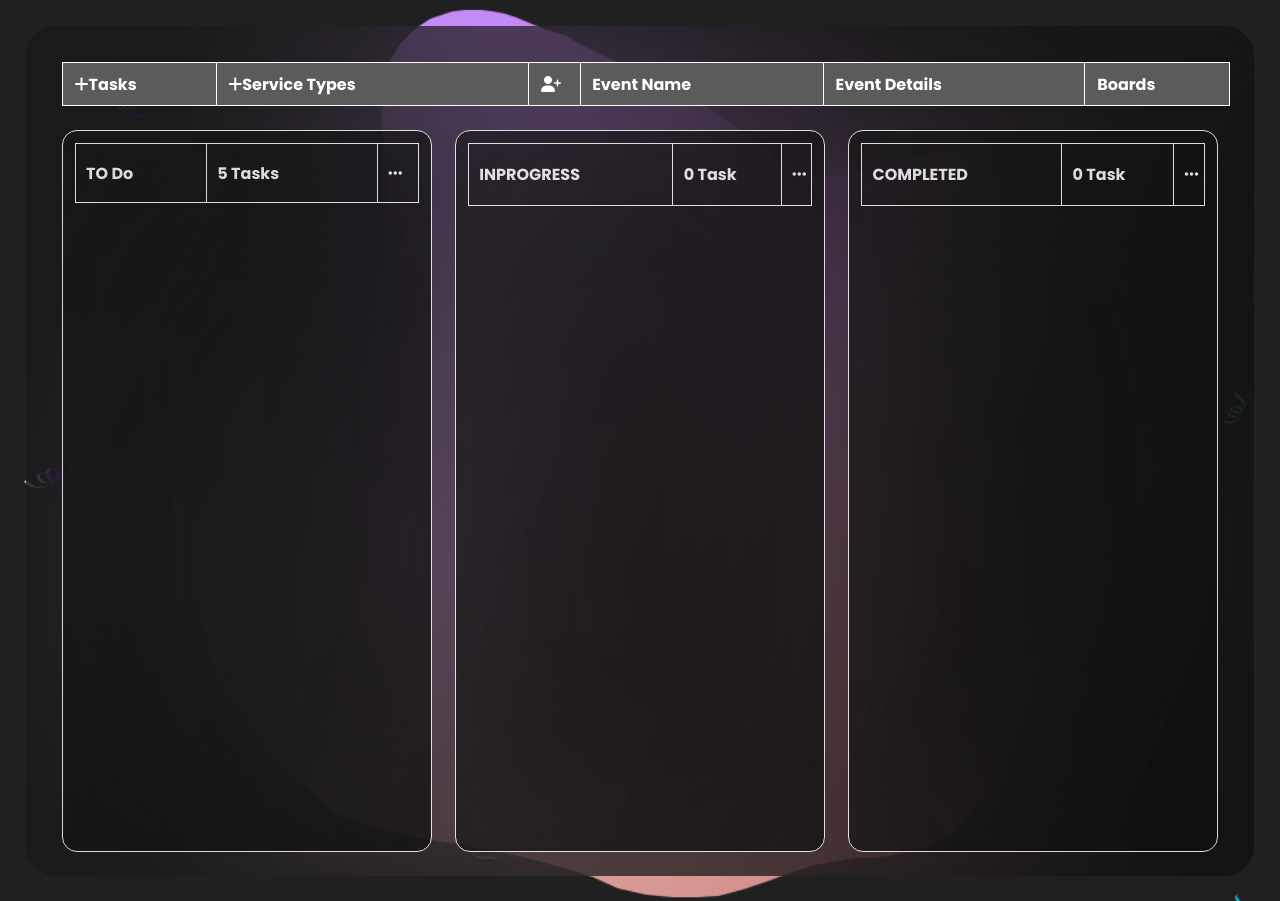
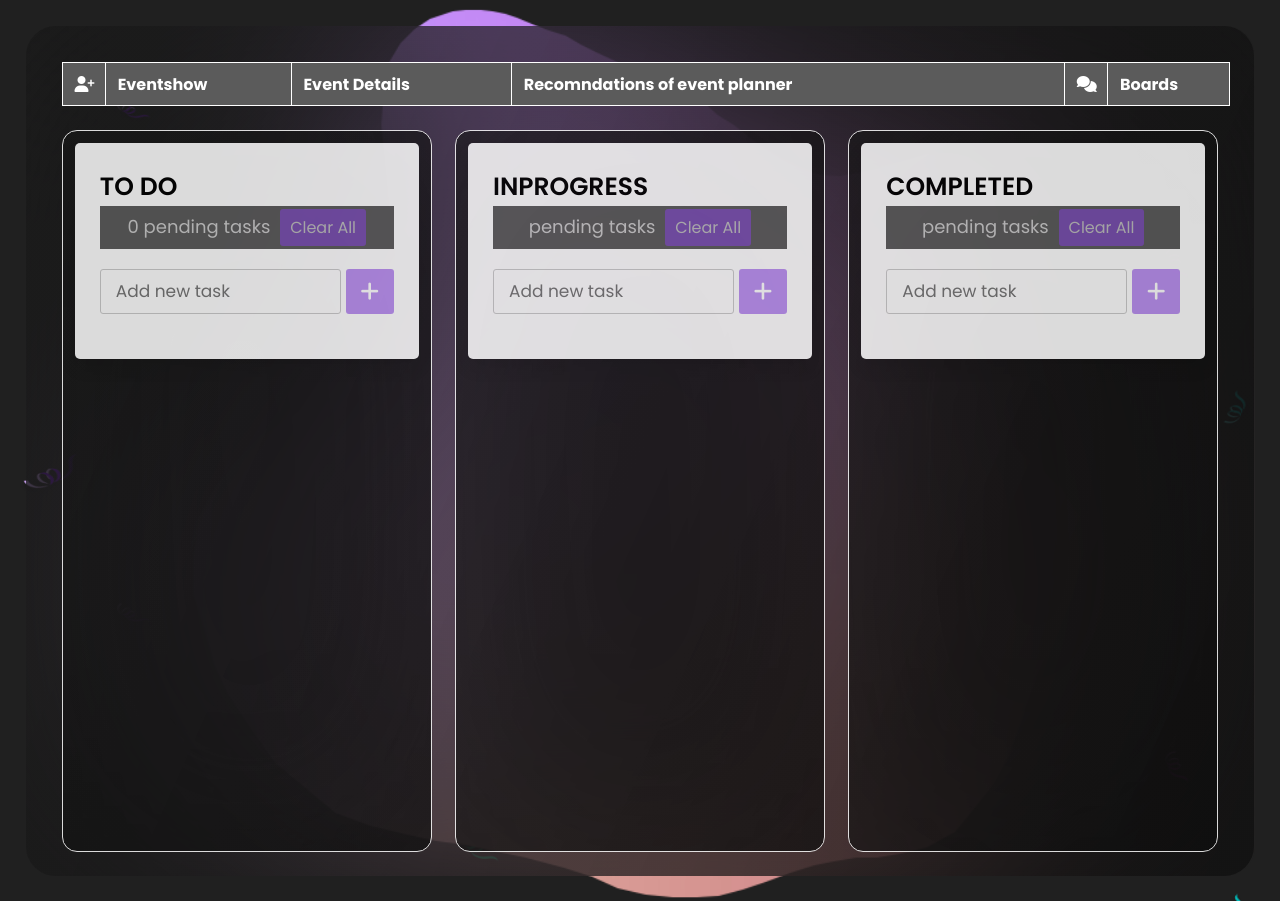
Before and after one commit to LordStarkLK/partyak, a PHP site: page /partyak/customereventsb in a window 1280 px wide; the page is wider, and only the part inside the window is pictured. Shown: the part 124-1025 px from the top of that part. Run offline with PHP 8.4, Linux system fonts and the light colour scheme; the visitor is signed in with stand-in values (Sample User, id 1); lists and menus that the app fills with data are empty; some libraries are stand-ins or nearby versions.

Commit message:
This commit for customer profile

```diff
--- a/app/controllers/customerProfileBooking.php
+++ b/app/controllers/customerProfileBooking.php
@@ -4,6 +4,8 @@
 class CustomerProfileBooking extends FrameworkPartyak{
     public function __construct(){
         $this->helper("linker");
+
+        $this->preventBack("customer");
     }
 
     public function index(){
--- a/app/views/customer/customerEventSBView.php
+++ b/app/views/customer/customerEventSBView.php
@@ -3,7 +3,7 @@
 <html lang="en" dir="ltr">
   <head>
     <meta charset="UTF-8">
-
+    <title>Event Schedule Board</title>
     <link href='https://unpkg.com/boxicons@2.0.7/css/boxicons.min.css' rel='stylesheet'>
      <meta name="viewport" content="width=device-width, initial-scale=1.0">
      <?php linkCSS("customer/customerEventSBview"); ?>
@@ -20,18 +20,18 @@
             <div class="custopic">
                 <table>
                     <tr>
-                        <th><i class="fas fa-plus"></i>Tasks</th>
-                        <th><i class="fas fa-plus"></i>Service Types</th>
                         <th><i class="fas fa-user-plus"></i></th>
-                        <th>Event Name</th>
+                        <th>Eventshow</th>
                         <th>Event Details</th>
+                        <th>Recomndations of event planner</th>
+                        <th><i class="fa fa-comments"></i></th>
                         <th>Boards</th>
                     </tr>
                 </table>
             </div>
             <div class="cusbody">
                 <div class="custodo">
-                    <div class="cusdotopic">
+                    <!-- <div class="cusdotopic">
                         <table>
                             <tr>
                                 <th>TO Do</th>
@@ -40,12 +40,27 @@
                             </tr>
 
                        </table>
+                    </div> -->
+                    <div class="wrapper">
+                        <header>TO DO</header>
+                        <div class="footer">
+                            <span><span class="pendingTasks"></span> pending tasks <button>Clear All</button></span>
+
+                        </div>
+                        <div class="inputField">
+                        <input type="text" placeholder="Add new task">
+                        <button><i class="fas fa-plus"></i></button>
+                        </div>
+                        <ul class="todoList">
+
+                        <!-- data are comes from local storage -->
+                        </ul>
                     </div>
 
                 </div>
 
                 <div class="cusin">
-                    <div class="cusdotopic">
+                    <!-- <div class="cusdotopic">
                         <table>
                             <tr>
                                 <th>INPROGRESS</th>
@@ -53,12 +68,26 @@
                                 <th> <i class="fas fa-ellipsis-h"></i></th>
                             </tr>
                         </table>
+                    </div> -->
+                    <div class="wrapper">
+                        <header>INPROGRESS</header>
+                        <div class="footer">
+                            <span><span class="pendingTasks"></span> pending tasks <button>Clear All</button></span>
+
+                        </div>
+                        <div class="inputField">
+                        <input type="text" placeholder="Add new task">
+                        <button><i class="fas fa-plus"></i></button>
+                        </div>
+                        <ul class="todoList">
+                        <!-- data are comes from local storage -->
+                        </ul>
                     </div>
 
                 </div>
 
                 <div class="cusdone">
-                    <div class="cusdotopic">
+                    <!-- <div class="cusdotopic">
                         <table>
                             <tr>
                                 <th>COMPLETED</th>
@@ -66,6 +95,20 @@
                                 <th> <i class="fas fa-ellipsis-h"></i></th>
                             </tr>
                         </table>
+                    </div> -->
+                    <div class="wrapper">
+                        <header>COMPLETED</header>
+                        <div class="footer">
+                            <span><span class="pendingTasks"></span> pending tasks <button>Clear All</button></span>
+
+                        </div>
+                        <div class="inputField">
+                        <input type="text" placeholder="Add new task">
+                        <button><i class="fas fa-plus"></i></button>
+                        </div>
+                        <ul class="todoList">
+                        <!-- data are comes from local storage -->
+                        </ul>
                     </div>
 
                 </div>
@@ -80,5 +123,6 @@
 </body>
 <?php linkJS("customer/customerSearchVendor"); ?>
 <?php linkJS("customer/customerContactServiceProvicer"); ?>
+<?php linkJS("customer/customerEventSB"); ?>
 <?php linkPhp("footer") ?>
 </html>
--- a/app/views/customer/customerProfilePaymentDView.php
+++ b/app/views/customer/customerProfilePaymentDView.php
@@ -3,7 +3,7 @@
 <html lang="en" dir="ltr">
   <head>
     <meta charset="UTF-8">
-
+    <title>Payment Details</title>
     <?php linkCSS("customer/customerProfilePaymentD"); ?>
     <?php linkCSS("customerNavigation"); ?>
     <?php linkCSS("footer");?>
```
